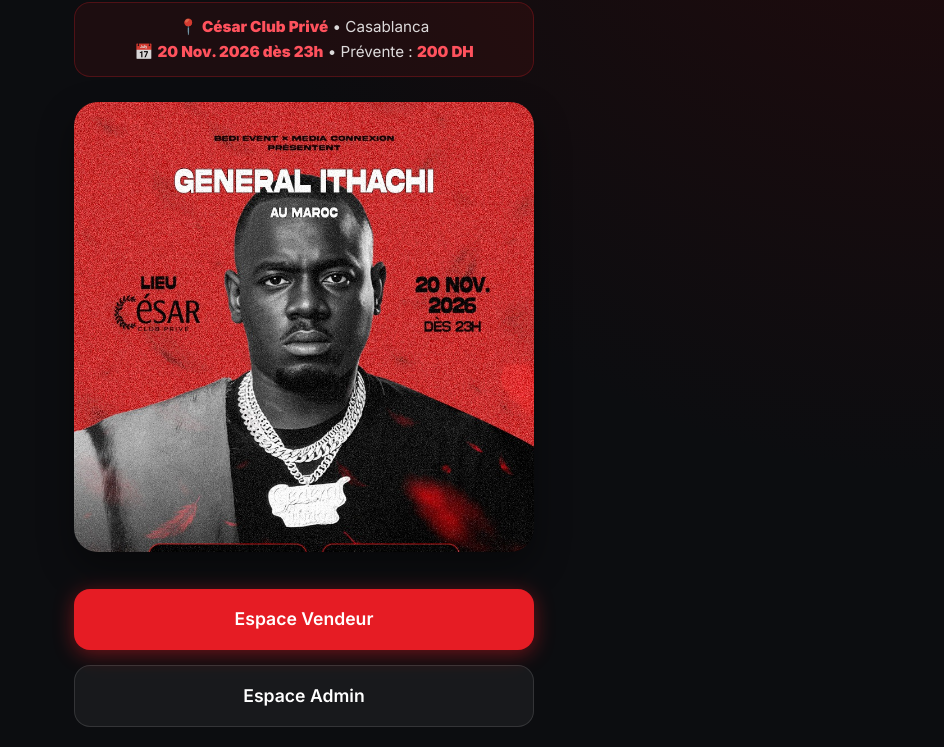
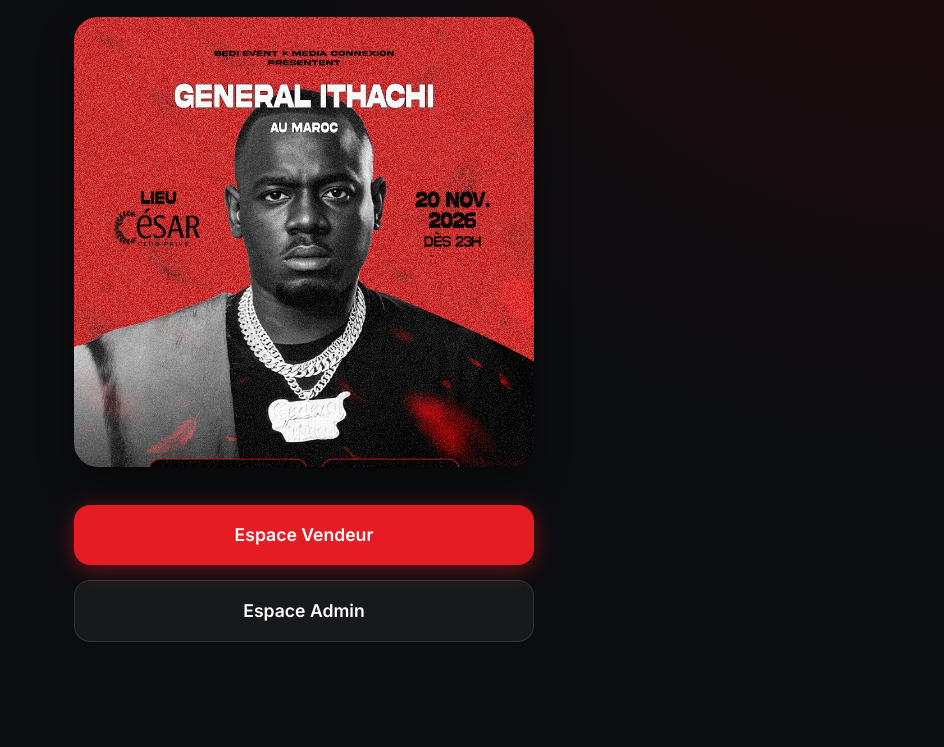
Before and after one commit to kekosaimon9-svg/carty-billeterie, a website: page index.html in a window 1280 px wide. Shown: the part 258-1005 px from the top of the page, without its empty margins (336-1280 px from the left). After the commit the page ends 920 px from the top, so only its background shows below. Drawn offline with Linux system fonts and the light colour scheme.

Commit message:
Suppression de l'encadré d'infos de l'accueil

```diff
--- a/index.html
+++ b/index.html
@@ -11,11 +11,6 @@
     <div class="container home-container">
         <h1 class="main-title">BILLETERIE<br>SHOWCASE ITACHI<br><span class="date">20/11</span></h1>
 
-        <div class="event-info-box">
-            📍 <strong>César Club Privé</strong> • Casablanca<br>
-            📅 <strong>20 Nov. 2026 dès 23h</strong> • Prévente : <strong>200 DH</strong>
-        </div>
-
         <img src="affiche.jpg" alt="Affiche SHOWCASE GENERAL ITACHI" class="main-poster">
 
         <div class="button-group">
```
